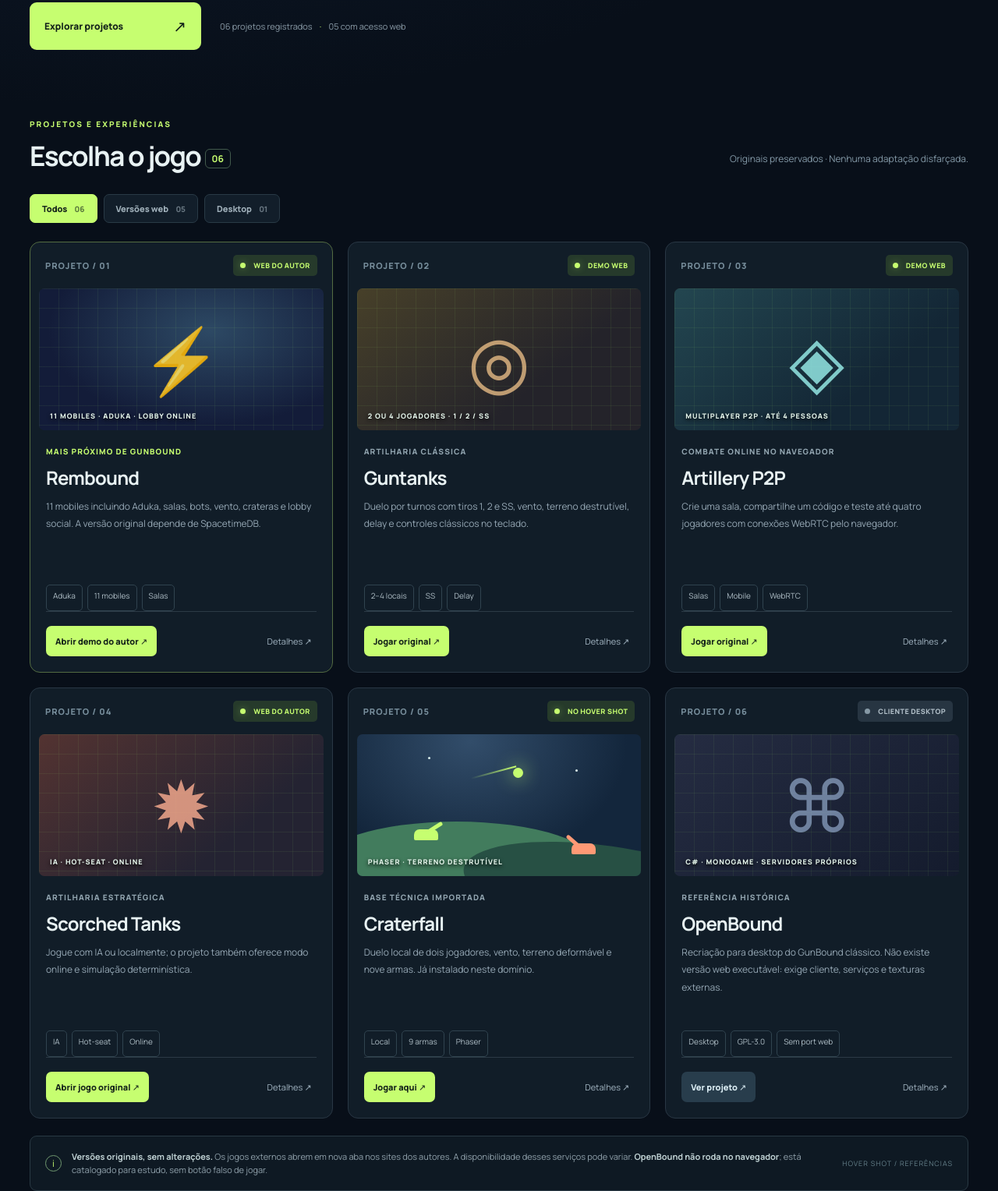
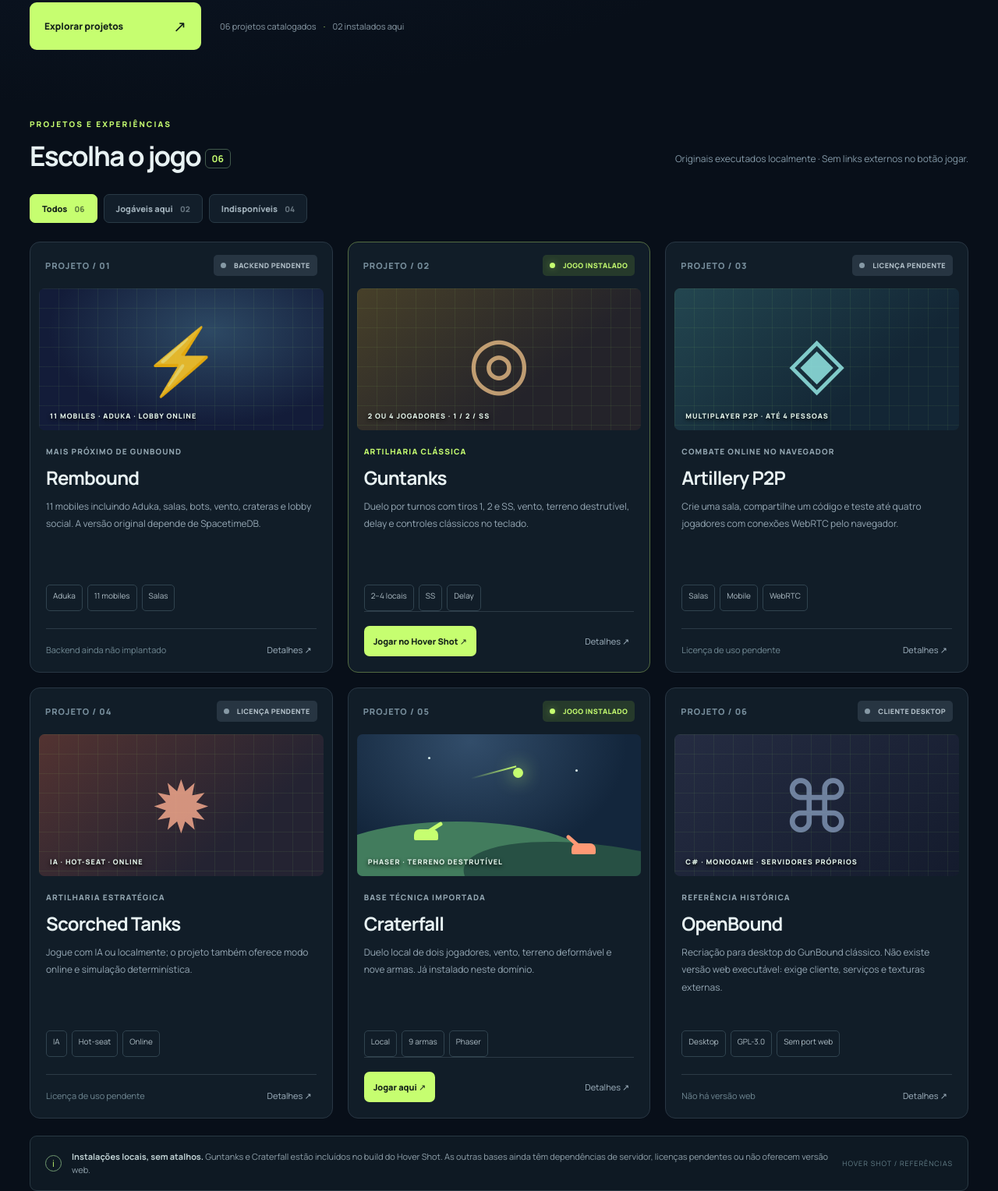
Before and after one commit to hovershotonline/hovershot, a website: page site/index.html in a window 1280 px wide. Shown: the part 607-2135 px from the top of the page at 78% size. Drawn offline with Linux system fonts and the light colour scheme.

Commit message:
feat(home): jogos locais sem atalhos externos e bloqueios reais por projeto

```diff
--- a/site/index.html
+++ b/site/index.html
@@ -7,18 +7,18 @@
 <body><div class="glow" aria-hidden="true"></div>
 <header class="bar shell"><a class="logo" href="/" aria-label="Hover Shot início"><span class="logo-icon">↗</span>HOVER<span>SHOT</span></a><div class="nav"><span class="activity"><i></i> Acervo de experimentos</span><a href="#experiencias">Projetos <span>↗</span></a></div></header>
 <main>
-<section class="hero shell"><div class="intro"><div class="eyebrow"><span class="square"></span> LABORATÓRIO DE REFERÊNCIAS · VERSÕES ORIGINAIS</div><h1>CONHEÇA.<br><em>TESTE.</em><br>COMPARE.</h1><p>Acesse os projetos de artilharia que já existem, <strong>como seus autores os criaram</strong>. Compare o visual, os mobiles, as armas e a jogabilidade antes de decidirmos o futuro do Hover Shot.</p><div class="hero-actions"><a class="cta" href="#experiencias">Explorar projetos <span>↗</span></a><span class="hero-aside">06 projetos registrados <span>·</span> 05 com acesso web</span></div></div><div class="illustration" aria-hidden="true"><div class="ring r1"></div><div class="ring r2"></div><div class="ring r3"></div><div class="sphere">H<span>✦</span>S</div><span class="plus">+</span><span class="small-cross">×</span></div></section>
-<section class="experiences shell" id="experiencias"><div class="section-title"><div><span class="eyebrow">PROJETOS E EXPERIÊNCIAS</span><h2>Escolha o jogo <small>06</small></h2></div><p>Originais preservados · Nenhuma adaptação disfarçada.</p></div>
-<div class="filters" role="group" aria-label="Filtrar projetos"><button class="active" type="button" data-filter="all" aria-pressed="true">Todos <span>06</span></button><button type="button" data-filter="browser" aria-pressed="false">Versões web <span>05</span></button><button type="button" data-filter="desktop" aria-pressed="false">Desktop <span>01</span></button></div>
+<section class="hero shell"><div class="intro"><div class="eyebrow"><span class="square"></span> LABORATÓRIO DE REFERÊNCIAS · VERSÕES ORIGINAIS</div><h1>CONHEÇA.<br><em>TESTE.</em><br>COMPARE.</h1><p>Jogue os projetos realmente instalados <strong>dentro do Hover Shot</strong>. A home mostra o que está disponível e o que ainda precisa de adaptação antes de funcionar aqui.</p><div class="hero-actions"><a class="cta" href="#experiencias">Explorar projetos <span>↗</span></a><span class="hero-aside">06 projetos catalogados <span>·</span> 02 instalados aqui</span></div></div><div class="illustration" aria-hidden="true"><div class="ring r1"></div><div class="ring r2"></div><div class="ring r3"></div><div class="sphere">H<span>✦</span>S</div><span class="plus">+</span><span class="small-cross">×</span></div></section>
+<section class="experiences shell" id="experiencias"><div class="section-title"><div><span class="eyebrow">PROJETOS E EXPERIÊNCIAS</span><h2>Escolha o jogo <small>06</small></h2></div><p>Originais executados localmente · Sem links externos no botão jogar.</p></div>
+<div class="filters" role="group" aria-label="Filtrar projetos"><button class="active" type="button" data-filter="all" aria-pressed="true">Todos <span>06</span></button><button type="button" data-filter="ready" aria-pressed="false">Jogáveis aqui <span>02</span></button><button type="button" data-filter="blocked" aria-pressed="false">Indisponíveis <span>04</span></button></div>
 <div class="cards originals">
-<article class="lab-card highlight" data-state="browser"><div class="card-header"><span>PROJETO / 01</span><span class="chip ready"><i></i> WEB DO AUTOR</span></div><div class="art rembound"><div class="lines"></div><span class="symbol">⚡</span><span class="art-tag">11 MOBILES · ADUKA · LOBBY ONLINE</span></div><div class="card-body"><div class="category">MAIS PRÓXIMO DE GUNBOUND</div><h3>Rembound</h3><p>11 mobiles incluindo Aduka, salas, bots, vento, crateras e lobby social. A versão original depende de SpacetimeDB.</p><div class="tags"><span>Aduka</span><span>11 mobiles</span><span>Salas</span></div><div class="card-bottom"><a class="play external" href="https://gunbound.remcostoeten.nl/" target="_blank" rel="noopener noreferrer" aria-label="Abrir demo original de Rembound em nova aba">Abrir demo do autor ↗</a><button type="button" class="details" data-dialog="rembound">Detalhes ↗</button></div></div></article>
-<article class="lab-card" data-state="browser"><div class="card-header"><span>PROJETO / 02</span><span class="chip ready"><i></i> DEMO WEB</span></div><div class="art guntanks"><div class="lines"></div><span class="symbol">◎</span><span class="art-tag">2 OU 4 JOGADORES · 1 / 2 / SS</span></div><div class="card-body"><div class="category">ARTILHARIA CLÁSSICA</div><h3>Guntanks</h3><p>Duelo por turnos com tiros 1, 2 e SS, vento, terreno destrutível, delay e controles clássicos no teclado.</p><div class="tags"><span>2–4 locais</span><span>SS</span><span>Delay</span></div><div class="card-bottom"><a class="play external" href="https://masag0.github.io/Guntanks/" target="_blank" rel="noopener noreferrer" aria-label="Jogar Guntanks original em nova aba">Jogar original ↗</a><button type="button" class="details" data-dialog="guntanks">Detalhes ↗</button></div></div></article>
-<article class="lab-card" data-state="browser"><div class="card-header"><span>PROJETO / 03</span><span class="chip ready"><i></i> DEMO WEB</span></div><div class="art artillery"><div class="lines"></div><span class="symbol">◈</span><span class="art-tag">MULTIPLAYER P2P · ATÉ 4 PESSOAS</span></div><div class="card-body"><div class="category">COMBATE ONLINE NO NAVEGADOR</div><h3>Artillery P2P</h3><p>Crie uma sala, compartilhe um código e teste até quatro jogadores com conexões WebRTC pelo navegador.</p><div class="tags"><span>Salas</span><span>Mobile</span><span>WebRTC</span></div><div class="card-bottom"><a class="play external" href="https://lettfeti.github.io/artillery/" target="_blank" rel="noopener noreferrer" aria-label="Jogar Artillery P2P original em nova aba">Jogar original ↗</a><button type="button" class="details" data-dialog="artillery">Detalhes ↗</button></div></div></article>
-<article class="lab-card" data-state="browser"><div class="card-header"><span>PROJETO / 04</span><span class="chip ready"><i></i> WEB DO AUTOR</span></div><div class="art scorched"><div class="lines"></div><span class="symbol">✹</span><span class="art-tag">IA · HOT-SEAT · ONLINE</span></div><div class="card-body"><div class="category">ARTILHARIA ESTRATÉGICA</div><h3>Scorched Tanks</h3><p>Jogue com IA ou localmente; o projeto também oferece modo online e simulação determinística.</p><div class="tags"><span>IA</span><span>Hot-seat</span><span>Online</span></div><div class="card-bottom"><a class="play external" href="https://whorn76.github.io/scorched-tanks/" target="_blank" rel="noopener noreferrer" aria-label="Abrir Scorched Tanks original em nova aba">Abrir jogo original ↗</a><button type="button" class="details" data-dialog="scorched">Detalhes ↗</button></div></div></article>
-<article class="lab-card" data-state="browser"><div class="card-header"><span>PROJETO / 05</span><span class="chip ready"><i></i> NO HOVER SHOT</span></div><div class="art crater"><div class="star a"></div><div class="star b"></div><div class="projectile"></div><div class="mount m1"></div><div class="mount m2"></div><div class="tank tank1"><i></i></div><div class="tank tank2"><i></i></div><span class="art-tag">PHASER · TERRENO DESTRUTÍVEL</span></div><div class="card-body"><div class="category">BASE TÉCNICA IMPORTADA</div><h3>Craterfall</h3><p>Duelo local de dois jogadores, vento, terreno deformável e nove armas. Já instalado neste domínio.</p><div class="tags"><span>Local</span><span>9 armas</span><span>Phaser</span></div><div class="card-bottom"><a class="play" href="/labs/craterfall/">Jogar aqui ↗</a><button type="button" class="details" data-dialog="craterfall">Detalhes ↗</button></div></div></article>
-<article class="lab-card" data-state="desktop"><div class="card-header"><span>PROJETO / 06</span><span class="chip pending"><i></i> CLIENTE DESKTOP</span></div><div class="art openbound"><div class="lines"></div><span class="symbol">⌘</span><span class="art-tag">C# · MONOGAME · SERVIDORES PRÓPRIOS</span></div><div class="card-body"><div class="category">REFERÊNCIA HISTÓRICA</div><h3>OpenBound</h3><p>Recriação para desktop do GunBound clássico. Não existe versão web executável: exige cliente, serviços e texturas externas.</p><div class="tags"><span>Desktop</span><span>GPL-3.0</span><span>Sem port web</span></div><div class="card-bottom"><a class="play alt" href="https://github.com/WickedPeanuts/OpenBound" target="_blank" rel="noopener noreferrer">Ver projeto ↗</a><button type="button" class="details" data-dialog="openbound">Detalhes ↗</button></div></div></article>
+<article class="lab-card" data-state="blocked"><div class="card-header"><span>PROJETO / 01</span><span class="chip pending"><i></i> BACKEND PENDENTE</span></div><div class="art rembound"><div class="lines"></div><span class="symbol">⚡</span><span class="art-tag">11 MOBILES · ADUKA · LOBBY ONLINE</span></div><div class="card-body"><div class="category">MAIS PRÓXIMO DE GUNBOUND</div><h3>Rembound</h3><p>11 mobiles incluindo Aduka, salas, bots, vento, crateras e lobby social. A versão original depende de SpacetimeDB.</p><div class="tags"><span>Aduka</span><span>11 mobiles</span><span>Salas</span></div><div class="card-bottom"><span class="unavailable">Backend ainda não implantado</span><button type="button" class="details" data-dialog="rembound">Detalhes ↗</button></div></div></article>
+<article class="lab-card highlight" data-state="ready"><div class="card-header"><span>PROJETO / 02</span><span class="chip ready"><i></i> JOGO INSTALADO</span></div><div class="art guntanks"><div class="lines"></div><span class="symbol">◎</span><span class="art-tag">2 OU 4 JOGADORES · 1 / 2 / SS</span></div><div class="card-body"><div class="category">ARTILHARIA CLÁSSICA</div><h3>Guntanks</h3><p>Duelo por turnos com tiros 1, 2 e SS, vento, terreno destrutível, delay e controles clássicos no teclado.</p><div class="tags"><span>2–4 locais</span><span>SS</span><span>Delay</span></div><div class="card-bottom"><a class="play" href="/labs/guntanks/">Jogar no Hover Shot ↗</a><button type="button" class="details" data-dialog="guntanks">Detalhes ↗</button></div></div></article>
+<article class="lab-card" data-state="blocked"><div class="card-header"><span>PROJETO / 03</span><span class="chip pending"><i></i> LICENÇA PENDENTE</span></div><div class="art artillery"><div class="lines"></div><span class="symbol">◈</span><span class="art-tag">MULTIPLAYER P2P · ATÉ 4 PESSOAS</span></div><div class="card-body"><div class="category">COMBATE ONLINE NO NAVEGADOR</div><h3>Artillery P2P</h3><p>Crie uma sala, compartilhe um código e teste até quatro jogadores com conexões WebRTC pelo navegador.</p><div class="tags"><span>Salas</span><span>Mobile</span><span>WebRTC</span></div><div class="card-bottom"><span class="unavailable">Licença de uso pendente</span><button type="button" class="details" data-dialog="artillery">Detalhes ↗</button></div></div></article>
+<article class="lab-card" data-state="blocked"><div class="card-header"><span>PROJETO / 04</span><span class="chip pending"><i></i> LICENÇA PENDENTE</span></div><div class="art scorched"><div class="lines"></div><span class="symbol">✹</span><span class="art-tag">IA · HOT-SEAT · ONLINE</span></div><div class="card-body"><div class="category">ARTILHARIA ESTRATÉGICA</div><h3>Scorched Tanks</h3><p>Jogue com IA ou localmente; o projeto também oferece modo online e simulação determinística.</p><div class="tags"><span>IA</span><span>Hot-seat</span><span>Online</span></div><div class="card-bottom"><span class="unavailable">Licença de uso pendente</span><button type="button" class="details" data-dialog="scorched">Detalhes ↗</button></div></div></article>
+<article class="lab-card" data-state="ready"><div class="card-header"><span>PROJETO / 05</span><span class="chip ready"><i></i> JOGO INSTALADO</span></div><div class="art crater"><div class="star a"></div><div class="star b"></div><div class="projectile"></div><div class="mount m1"></div><div class="mount m2"></div><div class="tank tank1"><i></i></div><div class="tank tank2"><i></i></div><span class="art-tag">PHASER · TERRENO DESTRUTÍVEL</span></div><div class="card-body"><div class="category">BASE TÉCNICA IMPORTADA</div><h3>Craterfall</h3><p>Duelo local de dois jogadores, vento, terreno deformável e nove armas. Já instalado neste domínio.</p><div class="tags"><span>Local</span><span>9 armas</span><span>Phaser</span></div><div class="card-bottom"><a class="play" href="/labs/craterfall/">Jogar aqui ↗</a><button type="button" class="details" data-dialog="craterfall">Detalhes ↗</button></div></div></article>
+<article class="lab-card" data-state="blocked"><div class="card-header"><span>PROJETO / 06</span><span class="chip pending"><i></i> CLIENTE DESKTOP</span></div><div class="art openbound"><div class="lines"></div><span class="symbol">⌘</span><span class="art-tag">C# · MONOGAME · SERVIDORES PRÓPRIOS</span></div><div class="card-body"><div class="category">REFERÊNCIA HISTÓRICA</div><h3>OpenBound</h3><p>Recriação para desktop do GunBound clássico. Não existe versão web executável: exige cliente, serviços e texturas externas.</p><div class="tags"><span>Desktop</span><span>GPL-3.0</span><span>Sem port web</span></div><div class="card-bottom"><span class="unavailable">Não há versão web</span><button type="button" class="details" data-dialog="openbound">Detalhes ↗</button></div></div></article>
 </div>
-<div class="notice"><span class="notice-icon">i</span><p><strong>Versões originais, sem alterações.</strong> Os jogos externos abrem em nova aba nos sites dos autores. A disponibilidade desses serviços pode variar. <strong>OpenBound não roda no navegador</strong>; está catalogado para estudo, sem botão falso de jogar.</p><small>HOVER SHOT / REFERÊNCIAS</small></div>
+<div class="notice"><span class="notice-icon">i</span><p><strong>Instalações locais, sem atalhos.</strong> Guntanks e Craterfall estão incluídos no build do Hover Shot. As outras bases ainda têm dependências de servidor, licenças pendentes ou não oferecem versão web.</p><small>HOVER SHOT / REFERÊNCIAS</small></div>
 </section></main>
 <footer class="shell footer"><span>© <span id="year">2026</span> HOVER SHOT</span><span>TESTAR · COMPARAR · DECIDIR</span></footer>
 <dialog id="details-modal" aria-labelledby="modal-title"><div class="modal"><header><span id="modal-label">PROJETO ORIGINAL</span><button type="button" id="close" aria-label="Fechar">✕</button></header><h2 id="modal-title"></h2><p id="modal-description"></p><p class="modal-note" id="modal-note"></p><div id="modal-actions"></div></div></dialog>
```
